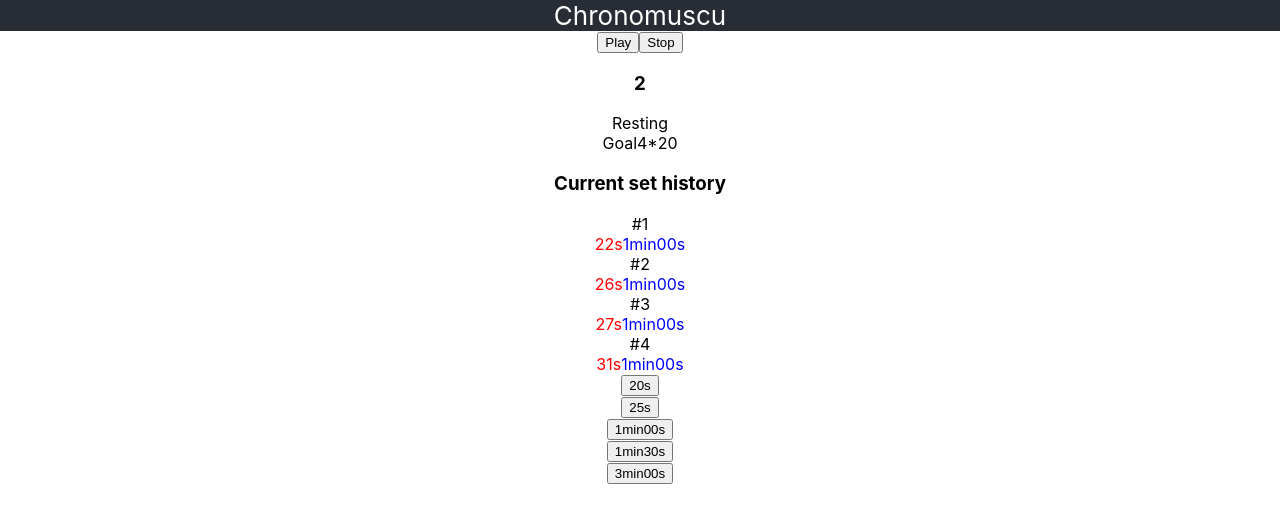
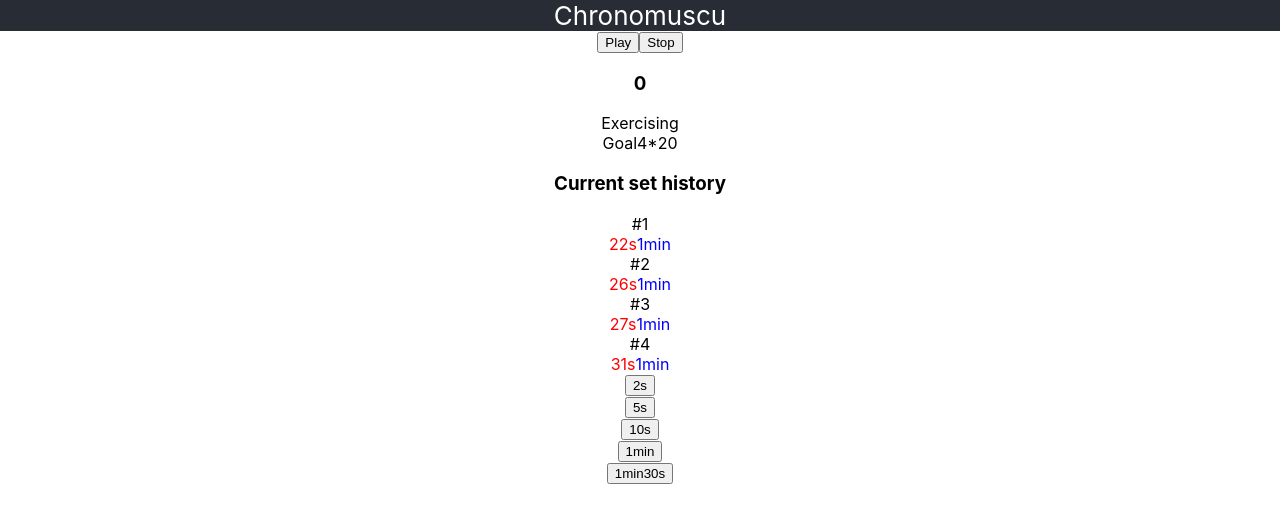
Before and after one commit to geosdevs/chronomuscu, a React (Create React App) app in the folder ui/: page / in a window 1280 px wide. Shown: the top 522 px of the page. Built offline with nearby package versions, Linux system fonts and the light colour scheme.

Commit message:
rest timer on btn click

```diff
--- a/ui/src/components/ExerciseBoard/ExerciseBoard.tsx
+++ b/ui/src/components/ExerciseBoard/ExerciseBoard.tsx
@@ -1,20 +1,42 @@
 import Goal from "./Goal";
 import SetsTable from "./SetsTable";
-import Timer, { TIMER_ACTIVITY_STATUS_RESTING } from "./Timer/Timer";
+import Timer, { TIMER_ACTIVITY_STATUS_EXERCISING, TIMER_ACTIVITY_STATUS_RESTING } from "./Timer/Timer";
 import { setsTableData } from "../tests/setsData";
-import PlayToolbar from "./Timer/PlayToolbar";
-import React, { useRef, useState } from "react";
-import { TimerActivityStatus } from "./Timer/timer-types";
 import RestBoard from "./RestBoard/RestBoard";
+import { createContext, useState } from "react";
+import { SESSION_STATUS, TimerActivityStatus } from "../../app-types";
+
+export const ExerciceBoardRestBtnClickContext = createContext<null | Function>(null);
+
+export const SESSION_STOPPED = 0;
+export const SESSION_STARTED = 1;
+export const SESSION_PAUSED = 2;
 
 export default function ExerciseBoard() {
-  function handlePlayTimer() {}
+  const [timerActivityStatus, setTimerActivityStatus] = useState<TimerActivityStatus>(TIMER_ACTIVITY_STATUS_EXERCISING);
+  const [timerInitSeconds, setTimerInitSeconds] = useState<number>(0);
+  const [sessionSate, setSessionState] = useState<SESSION_STATUS>(SESSION_STOPPED);
+
+  function handleRestBtnClick(timerSeconds: number) {
+    setTimerActivityStatus(TIMER_ACTIVITY_STATUS_RESTING);
+    setSessionState(SESSION_STARTED);
+    setTimerInitSeconds(timerSeconds);
+  }
 
   return (
     <>
       <section>
         <div>
-          <Timer timerInit={2000}></Timer>
+          <Timer
+            key={`timer-init-${timerInitSeconds}`}
+            timerInitSeconds={timerInitSeconds}
+            timerActivityStatus={timerActivityStatus}
+            setTimerActivityStatusExercising={() => {
+              setTimerActivityStatus(TIMER_ACTIVITY_STATUS_EXERCISING)
+            }}
+            sessionSate={sessionSate}
+            setSessionState={setSessionState}
+          ></Timer>
           <Goal></Goal>
         </div>
         <div>
@@ -23,7 +45,9 @@ export default function ExerciseBoard() {
       </section>
 
       <aside>
-        <RestBoard></RestBoard>
+        <ExerciceBoardRestBtnClickContext.Provider value={handleRestBtnClick}>
+          <RestBoard></RestBoard>
+        </ExerciceBoardRestBtnClickContext.Provider>
       </aside>
     </>
   );
--- a/ui/src/components/ExerciseBoard/RestBoard/RestBoard.tsx
+++ b/ui/src/components/ExerciseBoard/RestBoard/RestBoard.tsx
@@ -1,14 +1,19 @@
+import { useEffect, useState } from "react";
 import RestBtn from "./RestBtn";
-import React from "react";
 
 export default function RestBoard() {
-    return (
-        <div>
-            <RestBtn restSeconds={20}></RestBtn>
-            <RestBtn restSeconds={25}></RestBtn>
-            <RestBtn restSeconds={60}></RestBtn>
-            <RestBtn restSeconds={90}></RestBtn>
-            <RestBtn restSeconds={180}></RestBtn>
-        </div>
-    )
+  const [restTimers, setRestTimers] = useState<number[]>([]);
+
+  // todo remove tmp effect
+  useEffect(() => {
+    setRestTimers([2, 5, 10, 60, 90])
+  }, [])
+
+  return (
+    <div>
+      {restTimers.map((restTimer) => (
+        <RestBtn key={`rest-seconds-${restTimer}`} restSeconds={restTimer}></RestBtn>
+      ))}
+    </div>
+  );
 }
--- a/ui/src/components/ExerciseBoard/RestBoard/RestBtn.tsx
+++ b/ui/src/components/ExerciseBoard/RestBoard/RestBtn.tsx
@@ -1,15 +1,26 @@
 import { secondsToPrettyString } from "../../../functions/time";
-import React from "react";
+import React, { useContext } from "react";
+import { ExerciceBoardRestBtnClickContext } from "../ExerciseBoard";
 
 type RestBtnProps = {
-    restSeconds: number,
-    children?: React.ReactNode
+  restSeconds: number;
+  children?: React.ReactNode;
+};
+
+export default function RestBtn({ restSeconds }: RestBtnProps) {
+  const onRestBtnClick = useContext(ExerciceBoardRestBtnClickContext);
+
+  return (
+    <div>
+      <button
+        onClick={() => {
+          if (typeof onRestBtnClick === "function") {
+            onRestBtnClick(restSeconds);
+          }
+        }}
+      >
+        {secondsToPrettyString(restSeconds)}
+      </button>
+    </div>
+  );
 }
-
-export default function RestBtn({restSeconds}: RestBtnProps) {
-    return (
-        <div>
-            <button>{secondsToPrettyString(restSeconds)}</button>
-        </div>
-    )
-}
--- a/ui/src/components/ExerciseBoard/RestBoard/RestIncBtn.tsx
+++ b/ui/src/components/ExerciseBoard/RestBoard/RestIncBtn.tsx
@@ -1,5 +1,8 @@
 
 
 export default function RestIncBtn() {
-
+    return (
+      <>
+      </>
+    )
 }
--- a/ui/src/components/ExerciseBoard/Timer/PlayToolbar.tsx
+++ b/ui/src/components/ExerciseBoard/Timer/PlayToolbar.tsx
@@ -1,10 +1,15 @@
 import React, { useState } from "react";
+import { SESSION_STATUS } from "../../../app-types";
+import { SESSION_STARTED } from "../ExerciseBoard";
 
 type PlayToolbarProps = {
   onPlayClick: (playPauseBtnState: SESSION_STATUS) => void;
   onPauseClick: (playPauseBtnState: SESSION_STATUS) => void;
   onStopClick: Function;
+  sessionSate: SESSION_STATUS;
 };
+
+type PlayPauseBtnState = typeof PLAY_BTN_STATE | typeof PAUSE_BTN_STATE;
 
 const PLAY_BTN_STATE = "Play";
 const PAUSE_BTN_STATE = "Pause";
@@ -13,8 +18,11 @@ export default function PlayToolbar({
   onPlayClick,
   onPauseClick,
   onStopClick,
+  sessionSate,
 }: PlayToolbarProps) {
-  const [playPauseBtnState, setPlayPauseBtnState] = useState(PAUSE_BTN_STATE);
+  const [playPauseBtnState, setPlayPauseBtnState] = useState<PlayPauseBtnState>(
+    sessionSate === SESSION_STARTED ? PLAY_BTN_STATE : PAUSE_BTN_STATE
+  );
 
   return (
     <div>
--- a/ui/src/components/ExerciseBoard/Timer/Timer.tsx
+++ b/ui/src/components/ExerciseBoard/Timer/Timer.tsx
@@ -1,50 +1,48 @@
-import React, { useEffect, useRef, useState } from "react";
+import { useEffect, useRef, useState } from "react";
 import {
   SECONDS_FORMAT_TIMER,
   secondsToPrettyString,
 } from "../../../functions/time";
-import { TimerActivityStatus, TimerProps } from "./timer-types";
+import { TimerProps } from "../../../app-types";
 import PlayToolbar from "./PlayToolbar";
-import { flushSync } from "react-dom";
+import { SESSION_PAUSED, SESSION_STARTED, SESSION_STOPPED } from "../ExerciseBoard";
 
 const TIME_INTERVAL_MS = 1000;
 
 export const TIMER_ACTIVITY_STATUS_EXERCISING = "Exercising";
 export const TIMER_ACTIVITY_STATUS_RESTING = "Resting";
 
-export const SESSION_STOPPED = 0;
-export const SESSION_STARTED = 1;
-export const SESSION_PAUSED = 2;
-
 export default function Timer({
-  timerInit,
+  timerInitSeconds,
+  timerActivityStatus,
+  setTimerActivityStatusExercising,
+  sessionSate,
+  setSessionState
 }: TimerProps) {
-  const [timerState, setTimerState] = useState<number>(timerInit);
+  const [timerStateMs, setTimerStateMs] = useState<number>(timerInitSeconds * TIME_INTERVAL_MS);
   const refTimerId = useRef<NodeJS.Timer | null>(null);
-  const [timerActivityStatus, setTimerActivityStatus] = useState<TimerActivityStatus>(TIMER_ACTIVITY_STATUS_RESTING);
-  const [sessionSate, setSessionState] = useState<SESSION_STATUS>(SESSION_STOPPED);
 
   useEffect(() => {
     switch(sessionSate) {
       case SESSION_STARTED:
-        let timer = timerState;
+        let timerMs = timerStateMs;
 
         refTimerId.current = setInterval(() => {
           if (timerActivityStatus === TIMER_ACTIVITY_STATUS_EXERCISING) {
-            timer += TIME_INTERVAL_MS;
+            timerMs += TIME_INTERVAL_MS;
           } else if (timerActivityStatus === TIMER_ACTIVITY_STATUS_RESTING) {
-            timer -= TIME_INTERVAL_MS;
+            timerMs -= TIME_INTERVAL_MS;
           } else {
             throw new Error("Unknown activity status");
           }
 
-          setTimerState(timer);
+          setTimerStateMs(timerMs);
 
-          if (timer === 0) {
-            setTimerActivityStatus(TIMER_ACTIVITY_STATUS_EXERCISING);
+          if (timerMs === 0) {
+            setTimerActivityStatusExercising();
           }
 
-          console.log(timer)
+          console.log(timerMs)
         }, TIME_INTERVAL_MS);
         break;
       case SESSION_STOPPED:
@@ -70,9 +68,9 @@ export default function Timer({
   }
 
   function handleStop() {
-    setTimerState(0);
+    setTimerStateMs(0);
     clearTimer();
-    setTimerActivityStatus(TIMER_ACTIVITY_STATUS_EXERCISING);
+    setTimerActivityStatusExercising();
     setSessionState(SESSION_STOPPED);
   }
 
@@ -95,9 +93,10 @@ export default function Timer({
         onStopClick={() => {
           handleStop();
         }}
+        sessionSate={sessionSate}
       ></PlayToolbar>
       <div>
-        <h3>{secondsToPrettyString(timerState / 1000, SECONDS_FORMAT_TIMER)}</h3>
+        <h3>{secondsToPrettyString(timerStateMs / 1000, SECONDS_FORMAT_TIMER)}</h3>
         <span>{timerActivityStatus}</span>
       </div>
     </>
--- a/ui/src/components/ExerciseBoard/exercise-types.d.ts
+++ /dev/null
@@ -1,3 +0,0 @@
-type SESSION_STATUS = typeof SESSION_STOPPED
-    | typeof SESSION_STARTED
-    | typeof SESSION_PAUSED;
--- a/ui/src/functions/time.ts
+++ b/ui/src/functions/time.ts
@@ -24,7 +24,7 @@ export function secondsToPrettyString(
         case SECONDS_FORMAT_STANDARD:
         default:
             minutesStr = minutes > 0 ? `${minutes}min` : '';
-            secondsStr += 's';
+            secondsStr = minutes > 0 && secondsLeft === 0 ? '' : secondsStr + 's';
     }
 
     return minutesStr + secondsStr;
```
Also changed, not shown: ui/src/app-types.d.ts (renamed from ui/src/components/ExerciseBoard/Timer/timer-types.d.ts, +10 -1 lines), 1 other file (tests, documents, lock files or other folders).
